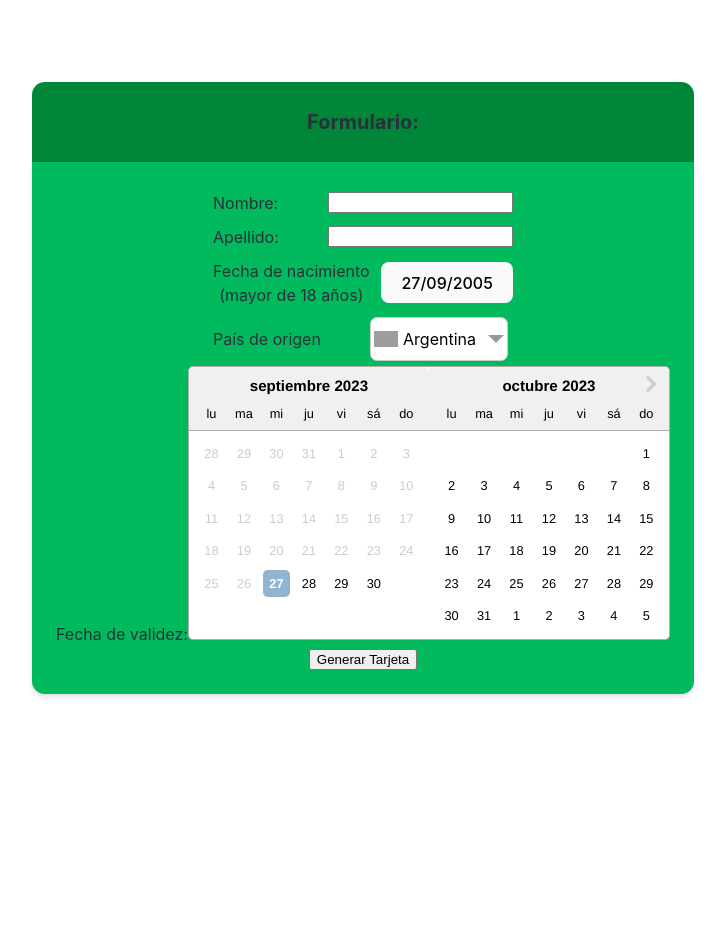
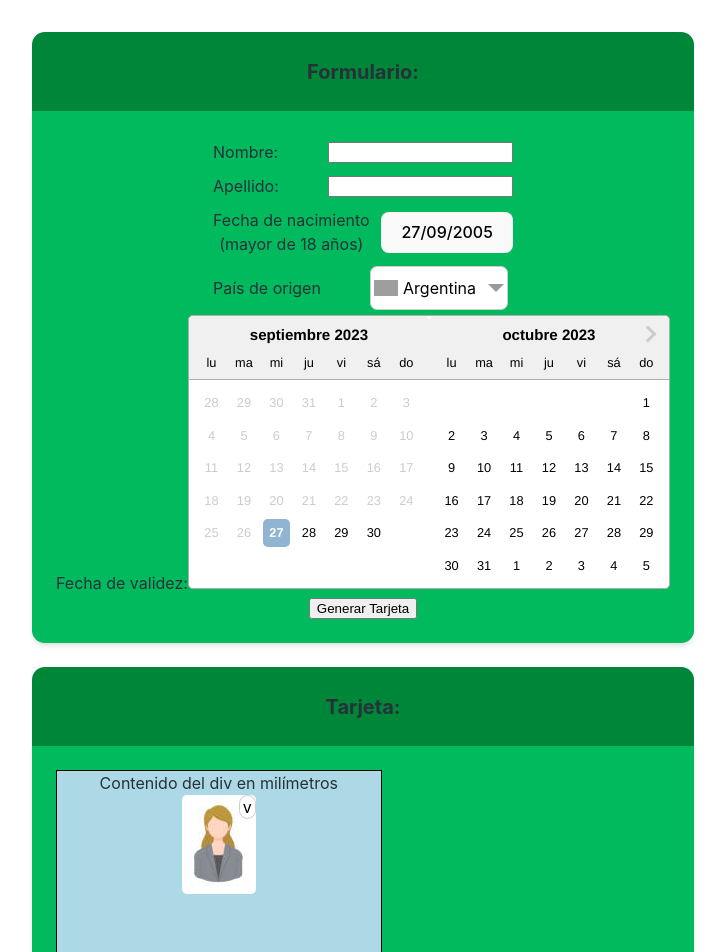
Before and after one commit to MauricioMTejada/CardQR, a React (Vite) app: page / in a window 1280 px wide. Shown: the top 952 px of the page, without its empty margins (277-1002 px from the left). Before the commit the page ends 800 px from the top, so only its background shows below. Built offline with nearby package versions, Linux system fonts and the light colour scheme; grey boxes are pictures that could not be loaded.

Commit message:
dropdown image

```diff
--- a/src/App.jsx
+++ b/src/App.jsx
@@ -1,6 +1,7 @@
 import { useState } from 'react';
 import './App.css'
 import Form from './Form/Form'
+import CardContainer from './Card/CardContainer';
 // import 'tailwindcss/tailwind.css';
 
 function App() {
@@ -8,6 +9,7 @@ function App() {
   return (
     <>
       <Form />
+      <CardContainer />
     </>
   )
 }
--- /dev/null
+++ b/src/Card/CardContainer.jsx
@@ -0,0 +1,18 @@
+import React from 'react';
+import BarraDeTitulo from "../Form/BarraDeTitulo"
+import BoxFondo from "../Form/BoxFondo"
+import CardRender from './CardRender';
+
+const CardContainer = () => {
+
+    return (
+        <>
+            <BarraDeTitulo title="Tarjeta: " />
+            <BoxFondo>
+                <CardRender />
+            </BoxFondo>
+        </>
+    )
+}
+
+export default CardContainer;
--- /dev/null
+++ b/src/Card/CardRender.jsx
@@ -0,0 +1,22 @@
+import React from "react";
+import DropdownAvatar from "./DropdownAvatar";
+
+const CardRender = () => {
+    return (
+        <>
+            <div
+                style={{
+                    width: `${(85.60 * 96) / 25.4}px`, /* Ancho en píxeles */
+                    height: `${(53.98 * 96) / 25.4}px`, /* Alto en píxeles */
+                    backgroundColor: "lightblue",
+                    border: "1px solid black",
+                }}
+            >
+                Contenido del div en milímetros
+                <DropdownAvatar />
+            </div>
+        </>
+    )
+}
+
+export default CardRender;
--- /dev/null
+++ b/src/Card/DropdownAvatar.jsx
@@ -0,0 +1,53 @@
+import React, { useEffect, useState } from 'react';
+import styles from './styless.module.css'
+// import countryInfo from './CountryInfo';
+import { useForm, useFormContext } from 'react-hook-form';
+
+const DropdownAvatar = ( {userData, setPaisOrigen} ) => {
+
+    const baseFolder = '/avatars'
+    const totalAvatars = 40; // Cantidad total de avatares
+
+    const [isDropdownOpen, setIsDropdownOpen] = useState(false);
+    const [selectedOption, setSelectedOption] = useState('01.png');
+
+    // Genera un arreglo con los nombres de archivo numerados del "01.png" al "40.png"
+        const avatarFiles = Array.from({ length: totalAvatars }, (_, index) => {
+            const num = (index + 1).toString().padStart(2, '0'); // Formato "01", "02", ...
+            return `${num}.png`;
+        });
+
+
+    const toggleDropdown = () => {
+        setIsDropdownOpen(!isDropdownOpen);
+    };
+
+    const selectOption = (option) => {
+        setSelectedOption(option);
+        setIsDropdownOpen(false);
+    };
+
+    const selectedOption2 = "20.png";
+
+    return (
+        <div className={styles.container}>
+            <div className={styles.imageContainer}>
+                <img src={`${baseFolder}/${selectedOption}`} alt={selectedOption} className={styles.image} />
+                <div className={`${styles.dropdown} ${isDropdownOpen ? styles.open : ''}`}>
+                    <div className={styles['dropdown-toggle']} onClick={toggleDropdown}>
+                        v
+                    </div>
+                    <ul className={styles['dropdown-menu']}>
+                        {avatarFiles.map((option, index) => (
+                            <li key={index} onClick={() => selectOption(option)}>
+                                <img src={`${baseFolder}/${option}`} alt={option} className={styles['dropdown-option-image']} />
+                            </li>
+                        ))}
+                    </ul>
+                </div>
+            </div>
+        </div>
+    );
+};
+
+export default DropdownAvatar;
--- /dev/null
+++ b/src/Card/styless.module.css
@@ -0,0 +1,154 @@
+/* General styles */
+.general-styles {
+  box-sizing: border-box;
+  font-family: Arial, sans-serif;
+}
+
+  .container {
+    display: flex;
+    flex-direction: column;
+    align-items: center;
+    /* margin-top: 30px; */
+    color: black;
+    /* font-size: 14px; */
+    margin-left: 5px;
+    margin-right: 5px;
+  }
+
+  /* Dropdown styles */
+  .dropdown {
+    position: relative;
+    display: inline-block;
+  }
+
+  .dropdown-toggle {
+    display: flex;
+    align-items: center;
+    padding: 3px;
+    background-color: #ffffff6b;
+    border: 1px solid #ccc;
+    cursor: pointer;
+    user-select: none;
+    transition: background-color 0.2s ease;
+    border-radius: 15px; /* esquinas redondeadas */
+    height: 1rem;
+  }
+
+  .dropdown-toggle:hover {
+    background-color: #f8f8f8;
+  }
+
+  .dropdown-option-image {
+    width: 40px;
+    height: 53px;
+    margin-right: 5px;
+    border-radius: 2%;
+  }
+
+  .dropdown-option-label {
+    flex-grow: 1;
+    font-weight: normal;
+  }
+
+  .dropdown-caret {
+    display: inline-block;
+    margin-left: 12px;
+    width: 0;
+    height: 0;
+    border-style: solid;
+    border-width: 8px 8px 0 8px;
+    border-color: #999 transparent transparent transparent;
+  }
+
+  .dropdown-menu {
+    position: absolute;
+    /* top: 100%; */
+    bottom: 100%;
+    left: 0;
+    margin: 0;
+    padding: 5px 0;
+    background-color: #fff;
+    border: 1px solid #ccc;
+    /* border-top: none; */
+    border-bottom: none;
+    /* box-shadow: 0 2px 5px rgba(0, 0, 0, 0.2); */
+    box-shadow: 0 -2px 5px rgba(0, 0, 0, 0.2);
+    list-style: none;
+    z-index: 1;
+    opacity: 0;
+    visibility: hidden;
+    /* transform: translateY(-12px); */
+    transform: translateY(12px);
+    transition: opacity 0.2s ease, visibility 0.2s ease, transform 0.2s ease;
+    max-height: 200px;
+    width: 140px;
+    overflow-y: auto;
+    border-radius: 4px;
+  }
+
+  .dropdown-menu.open {
+    opacity: 1;
+    visibility: visible;
+  }
+
+  .dropdown-menu li {
+    display: flex;
+    align-items: center;
+    padding: 2px 2px;
+    cursor: pointer;
+    transition: background-color 0.2s ease;
+  }
+
+  .dropdown-menu li:hover {
+    background-color: #f8f8f8;
+  }
+
+  .dropdown-menu li .dropdown-option-image {
+    margin-right: 12px;
+  }
+
+  .dropdown-menu li .dropdown-option-label {
+    flex-grow: 1;
+    font-weight: normal;
+  }
+
+  /* Centering the dropdown */
+  .dropdown.open .dropdown-menu {
+    /* transform: translateY(0); */
+    opacity: 1;
+    visibility: visible;
+    transform: translateY(0);
+  }
+
+  /* Adjust dropdown width */
+  .dropdown.open .dropdown-toggle {
+    border-radius: 4px 4px 0 0;
+    border-bottom: none;
+  }
+
+  .dropdown.open .dropdown-menu {
+    border-radius: 0 0 4px 4px;
+    border-top: none;
+  }
+
+  .imageContainer {
+    position: relative;
+    display: inline-block;
+}
+
+.image {
+    width: 100%; /* Ajusta el ancho de la imagen según sea necesario */
+    height: auto; /* Mantiene la proporción de la imagen */
+    border-radius: 5px;
+}
+
+.dropdown {
+    position: absolute;
+    top: 0;
+    right: 0;
+    display: block;;
+}
+
+/* .imageContainer:hover .dropdown {
+    display: block;
+} */
--- a/src/Form/Form.jsx
+++ b/src/Form/Form.jsx
@@ -4,59 +4,43 @@ import BoxFondo from "./BoxFondo"
 import DatePicker from "react-datepicker";
 import { useState, forwardRef } from "react";
 import DropdownList from "../CountryInfo/DropdownList";
-import { getYear, getMonth } from "date-fns"; // Agrega esta importación para las funciones de fecha
+import { getYear, getMonth } from "date-fns";
 import es from 'date-fns/locale/es';
-import range from "lodash/range"; // Agrega esta importación para la función "range"
+import range from "lodash/range";
 import 'react-tooltip/dist/react-tooltip.css'
 import { Tooltip } from 'react-tooltip'
 
 
 const Form = () => {
 
-    const { register, handleSubmit, watch, formState: {errors}, control } = useForm()
+    const { register, handleSubmit, formState: {errors}, control } = useForm()
 
     // Fecha para persona mayor de edad:
         const eighteenYearsAgo = new Date();
         eighteenYearsAgo.setFullYear(eighteenYearsAgo.getFullYear() - 18);
         const [fNacimiento, setFNacimiento] = useState(eighteenYearsAgo);
 
-    // Estado: país de origen:
+    // Estado país de origen:
         const [paisOrigen, setPaisOrigen] = useState()
 
     // Estado Fecha de Validez
-        // Fecha inicial:
-            // const [startDate, setStartDate] = useState(new Date());
         const [dateRange, setDateRange] = useState([new Date(), null]);
         const [startDate, endDate] = dateRange;
-        // Fecha final:
-            // const [endDate, setEndDate] = useState(null);
-        // Campo endDate controlado por UseForm:
-            // const { register: registerEndDate, formState: { errors: endDateErrors } } = useForm({
-            //     mode: "onChange", // Activa la validación en cada cambio de valor
-            // });
-        // Manejador del rango de fechas:
-            // const onChange = (dates) => {
-            //     const [start, end] = dates;
-            //     setStartDate(start);
-            //     setEndDate(end);
-            // };
 
+    // Botón de fecha de nacimiento:
         const BotonFecha = forwardRef(({ value, onClick }, ref) => (
             <button  onClick={onClick} ref={ref}>
             {value}
             </button>
         ));
 
+    // Lista desplegable de la fecha de nacimiento:
         const years = range(1950, getYear(new Date()) - 17, 1);
         const months = [ "Enero", "Febrero", "Marzo", "Abril", "Mayo", "Junio", "Julio", "Agosto", "Septiembre", "Octubre", "Noviembre", "Diciembre", ];
 
     // Estilos:
         const styleDivContent = { display: 'flex', flexDirection: 'column', justifyContent: 'center', alignItems: 'center'}
         const styleDisplayNombres = {display: 'flex', justifyContent: 'space-between', paddingTop: '5px', paddingBottom: '5px', alignItems: 'center', width: '300px' }
-
-    // Contenido de los tooltips
-        const nombreMensaje = errors.nombre?.type === 'required' ? "Debe colocar un nombre" : "Máximo de 30 caracteres"
-        // console.log(errors.nombre?.type);
 
     const onSubmit = (data) => {
         data.fechaNacimiento = fNacimiento;
```
Lines whose indentation alone changed are shown as unchanged.
